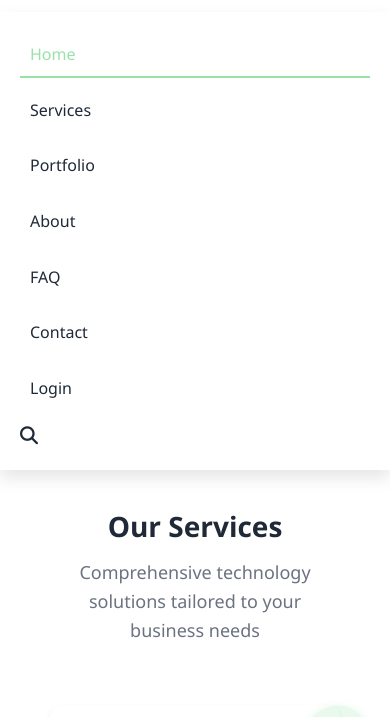
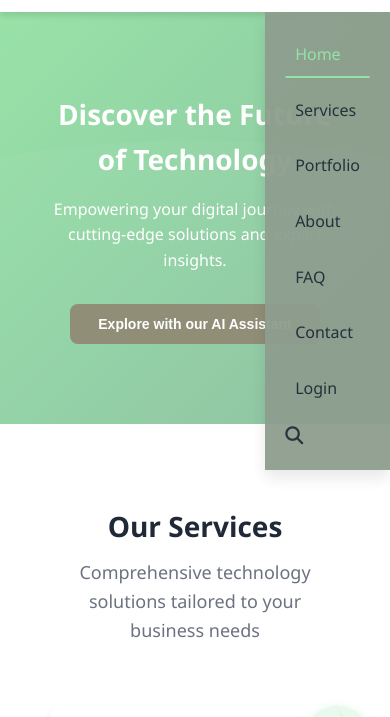
Before and after one commit to Geomuth/home, a website: page index.html in a window 390 px wide. Both pictures are taken after a click on the element 357 px from the left and 32 px from the top of the page. Shown: the part 53-770 px from the top of the page. Drawn offline with Linux system fonts and the light colour scheme.

Commit message:
Change secondary color and adjust nav links positioning
Updated secondary color and modified nav links styles.

```diff
--- a/style.css
+++ b/style.css
@@ -7,7 +7,7 @@
 
 :root {
     --primary-color: #98e2a8;
-    --secondary-color: #3284aa;
+    --secondary-color: #8bc0a0;
     --accent-color: #918e77;
     --text-color: #1f2937;
     --light-bg: #f3f4f6;
@@ -1032,13 +1032,14 @@ footer {
         display: none;
         position: absolute;
         top: 100%;
-        left: 0;
+        left: 10;
         right: 0;
-        background: var(--white);
+        background: rgb(142, 158, 142);
         flex-direction: column;
         padding: 20px;
         box-shadow: 0 8px 16px rgba(0, 0, 0, 0.1);
         gap: 10px;
+        opacity: 0.95;
     }
 
     .nav-links.active {
```
